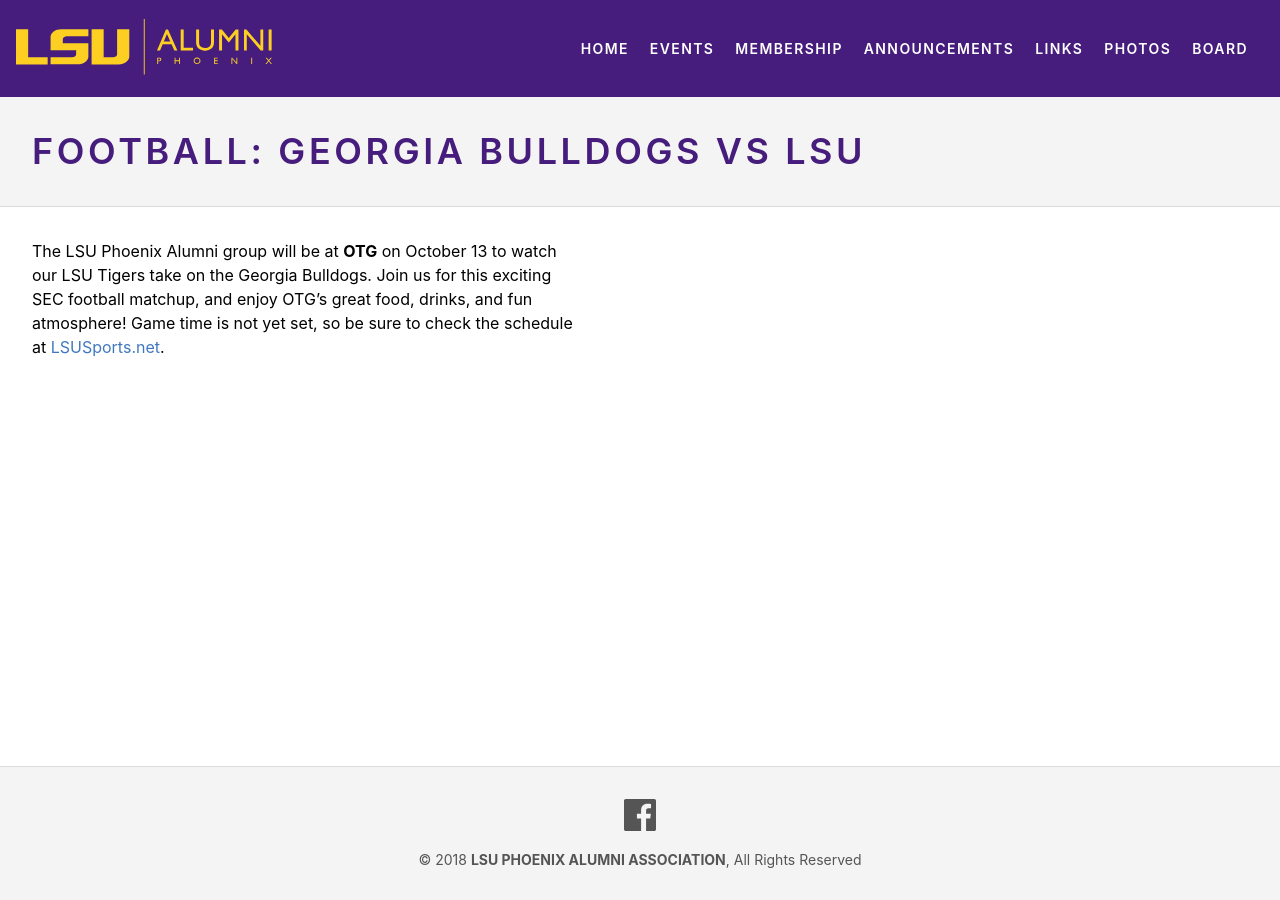
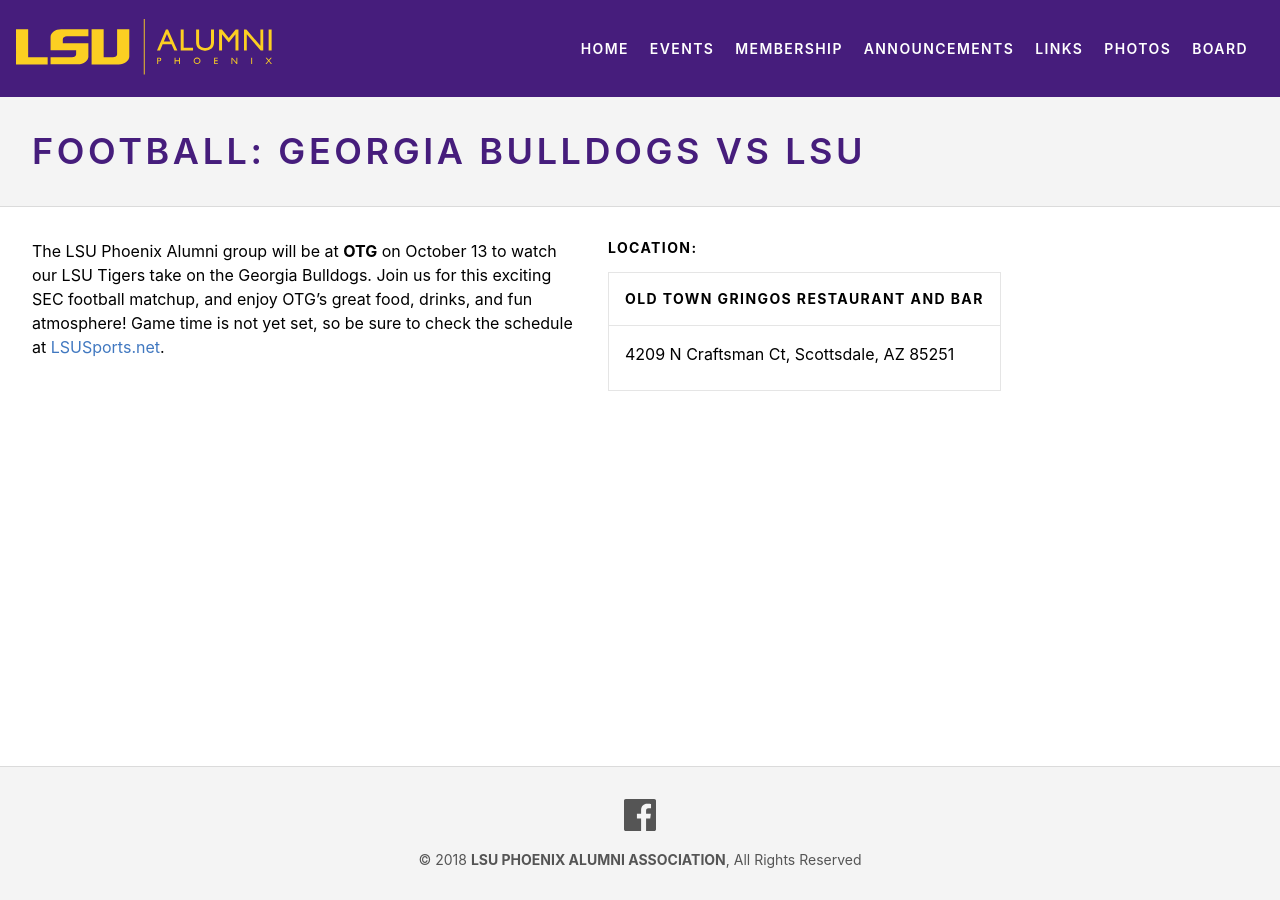
Before and after one commit to lsu-phoenix-alumni/lsu-phoenix-alumni.github.io, a Jekyll site: the page built from _events/georgia-at-lsu-viewing-party-at-otg.markdown, in a window 1280 px wide. Built offline with Jekyll 4.4.1, drawn with Linux system fonts in a browser that asks for light colours.

Commit message:
Updated Georgia At Lsu Viewing Party At Otg

```diff
--- a/_events/georgia-at-lsu-viewing-party-at-otg.markdown
+++ b/_events/georgia-at-lsu-viewing-party-at-otg.markdown
@@ -2,6 +2,12 @@
 title: 'Football: Georgia Bulldogs vs LSU'
 date: 2018-10-13 00:00:00 Z
 position: 2
+excerpt: Kickoff time tba.
+venue:
+  name: Old Town Gringos Restaurant and Bar
+  address: 4209 N Craftsman Ct, Scottsdale, AZ 85251
+  Key: "(480)-423-3800"
+  locationURL: https://goo.gl/maps/tWmiScsvSf22
 layout: event
 ---
 
```
